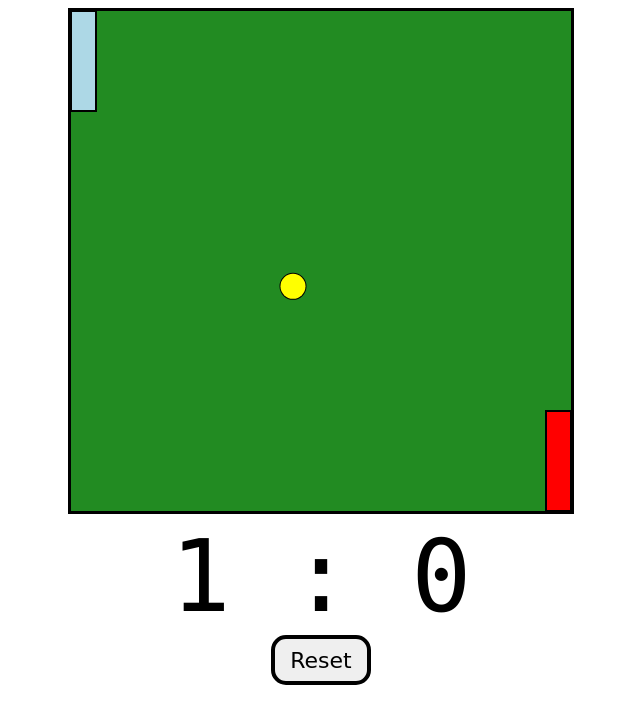
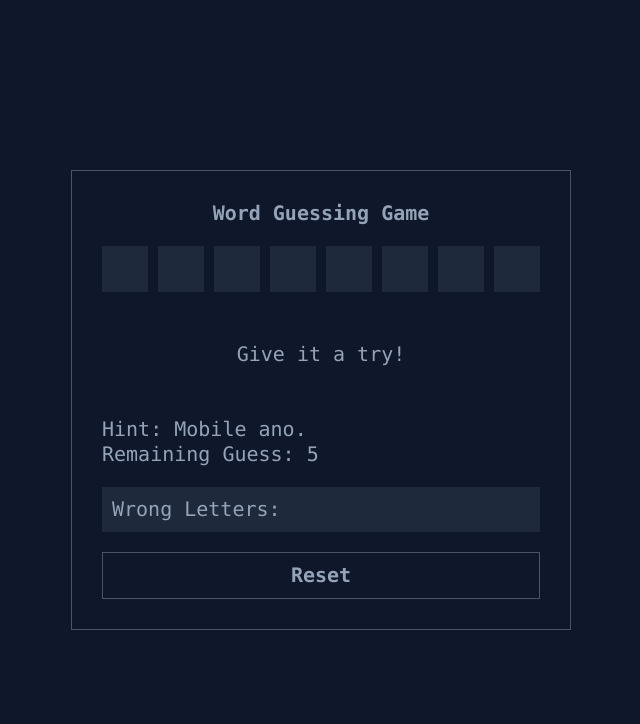
Before and after one commit to Ceddyyy/Ceddi-website, a website: page index.html in a window 1280 px wide. Shown: the whole page, without its empty margins (319-959 px from the left). Drawn offline with Linux system fonts and the light colour scheme.

Commit message:
Add files via upload

```diff
--- a/index.html
+++ b/index.html
@@ -1,18 +1,30 @@
 <!DOCTYPE html>
 <html lang="en">
-<head>
-    <meta charset="UTF-8">
-    <meta http-equiv="X-UA-Compatible" content="IE=edge">
-    <meta name="viewport" content="width=device-width, initial-scale=1.0">
-    <title>Document</title>
-    <link rel="stylesheet" href="style.css">
-</head>
-<body>
-    <div id="gameContainer">
-        <canvas id="gameBoard" width="500" height="500"></canvas>
-        <div id="scoreText">0 : 0</div>
-        <button id="resetBtn">Reset</button>
-    </div>
-    <script src="index.js"></script>
-</body>
+  <head>
+    <meta charset="UTF-8" />
+    <meta http-equiv="X-UA-Compatible" content="IE=edge" />
+    <meta name="viewport" content="width=device-width, initial-scale=1.0" />
+    <title>Word Guessing Game</title>
+    <link rel="stylesheet" href="style.css" />
+    <script src="script.js" defer></script>
+  </head>
+  <body>
+    <input type="text" id="input" tabindex="-1" autofocus />
+    <main class="container">
+      <h1>Word Guessing Game</h1>
+      <div class="boxes-wrapper"></div>
+      <div class="message-wrapper">
+        <p class="input-display"></p>
+        <p class="message"></p>
+        <p class="sub-message"></p>
+      </div>
+      <p class="hint"></p>
+      <p>Remaining Guess: <span class="remaining-guess"></span></p>
+      <div class="wrong-letters-wrapper">
+        <p>Wrong Letters:</p>
+        <p class="wrong-letters"></p>
+      </div>
+      <button type="button" class="reset-button">Reset</button>
+    </main>
+  </body>
 </html>
--- a/script.js
+++ b/script.js
@@ -16,48 +16,48 @@ let wrongLetters = []
 let boxes
 const words = [
   {
-    word: 'Paniki',
-    hint: 'Sa araw nahihimbing, sa gabi ay gising.',
+    word: 'Black',
+    hint: 'Madilim walang ilaw.',
   },
   {
-    word: 'Gagamba',
-    hint: 'Bata pa si Nene marunong nang manahi.',
+    word: 'Song',
+    hint: 'Kinakanta mo.',
   },
   {
-    word: 'Aso',
-    hint: 'Mataas kung nakaupo, mababa kung nakatayo.',
+    word: 'Ikaw',
+    hint: 'Hindi ako.',
   },
   {
-    word: 'Kalapati',
-    hint: 'Ibon kong saan man makarating, makababalik kung saan nanggaling.',
+    word: 'Masarap',
+    hint: 'Yum yum.',
   },
   {
-    word: 'Sibuyas',
-    hint: 'Habang aking hinihiwa, ako ay pinaluluha.',
+    word: 'Computer',
+    hint: 'Dito ka nanonood ng ano.',
   },
   {
-    word: 'Saranggola',
-    hint: 'Buto’t-balat, lumilipad.',
+    word: 'Bangbang',
+    hint: 'Mobile ano.',
   },
   {
-    word: 'Sapatos',
-    hint: 'Dala mo, dala ka, dala ka pa ng iyong dala.',
+    word: 'Game',
+    hint: 'Nilalaro mo.',
   },
   {
-    word: 'Zipper',
-    hint: 'Dumaan ang hari, nagkagatan ang mga pari.',
+    word: 'Oo',
+    hint: 'Hindi ko alam.',
   },
   {
-    word: 'Lamesa',
-    hint: 'May apat na binti ngunit hindi makalakad.',
+    word: 'Ayoko',
+    hint: 'Sige nga hulaan mo.',
   },
   {
-    word: 'Bombilya',
-    hint: 'Kung gabi ay hinog, sa araw ay hilaw.',
+    word: 'ICCT',
+    hint: 'School mo to.',
   },
   {
-    word: 'Bombilya',
-    hint: 'Kung gabi ay hinog, sa araw ay hilaw.',
+    word: 'Uniform',
+    hint: 'Sinusuot mo kapag ano.',
   },
 ]
 
--- a/style.css
+++ b/style.css
@@ -1,19 +1,153 @@
-#gameContainer{
-    text-align: center;
+:root {
+  --green: #22c55e;
+  --red: #ef4444;
+  --white: #e2e8f0;
+  --white-2: #94a3b8;
+  --bg: #0f172a;
+  --bg-2: #1e293b;
+  --outline: #475569;
 }
-#gameBoard{
-    border: 3px solid;
+*,
+*::before,
+*::after {
+  box-sizing: border-box;
 }
-#scoreText{
-    font-family: "consolas", monospace;
-    font-size: 100px;
+* {
+  margin: 0;
+  padding: 0;
+  font-family: 'consolas';
+  font-weight: 400;
+  font-size: 20px;
+  color: var(--white-2);
+  line-height: calc(1em + 0.5rem);
+  /* outline: 1px solid red; */
 }
-#resetBtn{
-    font-family: "Permanent Marker", cursive;
-    font-size: 22px;
-    width: 100px;
-    height: 50px;
-    border: 4px solid;
-    border-radius: 15px;
-    cursor: pointer;
+html {
+  font-size: 10px;
+  scroll-behavior: smooth;
 }
+body {
+  -webkit-font-smoothing: antialiased;
+  min-height: 100vh;
+  background-color: var(--bg);
+  display: grid;
+  place-items: center;
+}
+button,
+input[type='button'] {
+  background-color: transparent;
+  border: none;
+  display: block;
+  cursor: pointer;
+}
+img,
+picture,
+video,
+canvas,
+svg {
+  display: block;
+  width: 100%;
+}
+input,
+button,
+textarea,
+select {
+  font: inherit;
+}
+p,
+h1,
+h2,
+h3,
+h4,
+h5,
+h6 {
+  overflow-wrap: break-word;
+}
+
+#input {
+  position: absolute;
+  top: 0;
+  left: 0;
+  user-select: none;
+  opacity: 0;
+}
+.container {
+  padding: 3rem;
+  border: 0.1rem solid var(--outline);
+  position: relative;
+}
+.container h1 {
+  text-align: center;
+  font-weight: 700;
+}
+.boxes-wrapper {
+  display: flex;
+  gap: 1rem;
+  margin-top: 2rem;
+  margin-inline: auto;
+  width: min-content;
+}
+.boxes-wrapper div {
+  background-color: var(--bg-2);
+  position: relative;
+  aspect-ratio: 1 / 1;
+  width: 4.6rem;
+}
+.boxes-wrapper div p {
+  color: var(--green);
+  font-weight: 700;
+  font-size: 2.5rem;
+  position: absolute;
+  top: 50%;
+  left: 50%;
+  transform: translate(-50%, -50%);
+}
+.message-wrapper {
+  margin-inline: auto;
+  margin-top: 5rem;
+}
+.message-wrapper p {
+  text-align: center;
+}
+.input-display {
+  font-size: 4.8rem;
+  font-weight: 700;
+  color: var(--white);
+}
+.message {
+  font-weight: 700;
+  color: var(--red);
+}
+.hint {
+  margin-top: 5rem;
+  max-width: 30ch;
+}
+.wrong-letters-wrapper {
+  background-color: var(--bg-2);
+  padding: 1rem;
+  margin-top: 2rem;
+}
+.reset-button {
+  margin-top: 2rem;
+  width: 100%;
+  padding-block: 1rem;
+  font-weight: 700;
+  border: 0.1rem solid var(--outline);
+}
+.reset-button:hover {
+  background-color: var(--outline);
+  color: var(--white);
+}
+.reset-button:active {
+  transform: scale(0.98);
+}
+.reset-button:focus {
+  background-color: var(--outline);
+  color: var(--white);
+}
+.display {
+  display: block;
+}
+:focus {
+  outline: none;
+}
```
